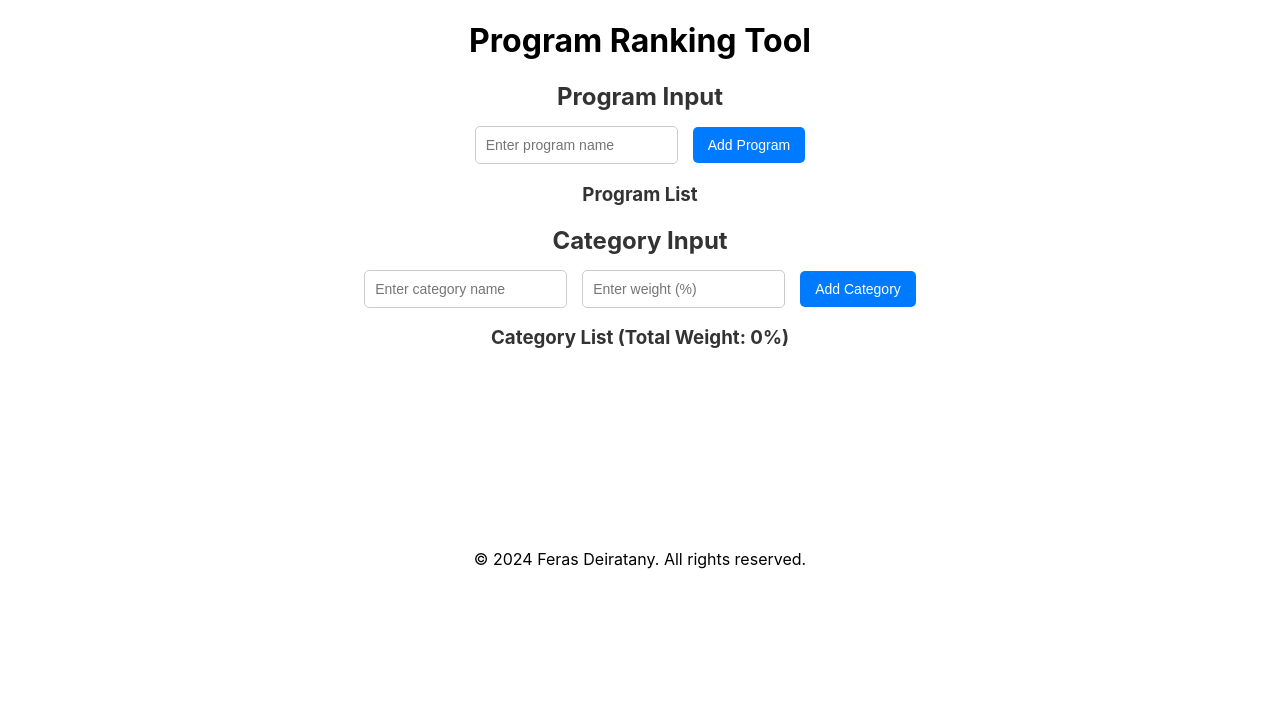
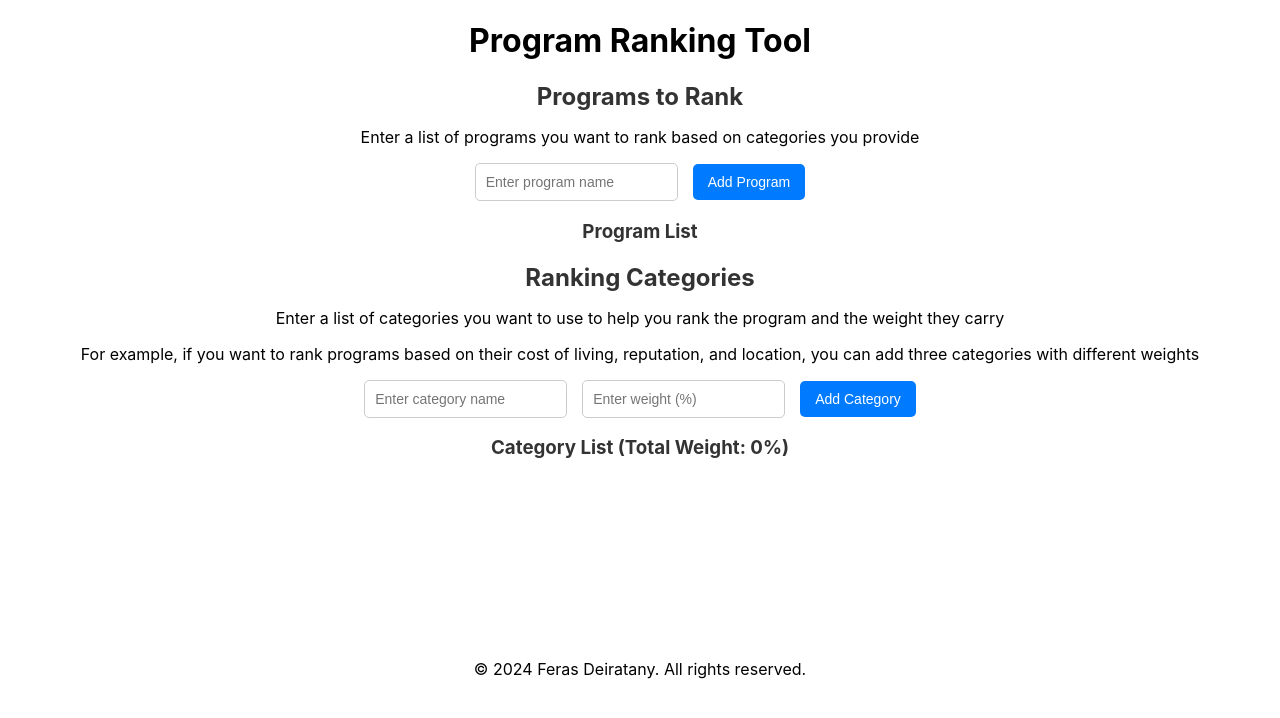
Before and after one commit to FerasDA/rank-order-list, a React (Create React App) app in the folder client/: page / in a window 1280 px wide. Shown: the top 718 px of the page. Built offline with nearby package versions, Linux system fonts and the light colour scheme.

Commit message:
add helper text

```diff
--- a/client/src/components/CategoryForm.js
+++ b/client/src/components/CategoryForm.js
@@ -34,7 +34,16 @@ const CategoryForm = ({ setCategories }) => {
 
   return (
     <div>
-      <h2>Category Input</h2>
+      <h2>Ranking Categories</h2>
+      <p>
+        Enter a list of categories you want to use to help you rank the program
+        and the weight they carry
+      </p>
+      <p>
+        For example, if you want to rank programs based on their cost of living,
+        reputation, and location, you can add three categories with different
+        weights
+      </p>
       <input
         type="text"
         value={categoryName}
--- a/client/src/components/InputForm.js
+++ b/client/src/components/InputForm.js
@@ -21,7 +21,11 @@ const InputForm = ({ setPrograms }) => {
 
   return (
     <div>
-      <h2>Program Input</h2>
+      <h2>Programs to Rank</h2>
+      <p>
+        Enter a list of programs you want to rank based on categories you
+        provide
+      </p>
       <input
         type="text"
         value={programName}
--- a/client/src/components/RankingForm.js
+++ b/client/src/components/RankingForm.js
@@ -81,7 +81,7 @@ const RankingForm = ({ programs, categories }) => {
         <ul>
           {overallScores.map((item, index) => (
             <li key={index}>
-              {item.program}: {item.score.toFixed(2)}%
+              {index +1}. {item.program}: {item.score.toFixed(2)}
             </li>
           ))}
         </ul>
```
